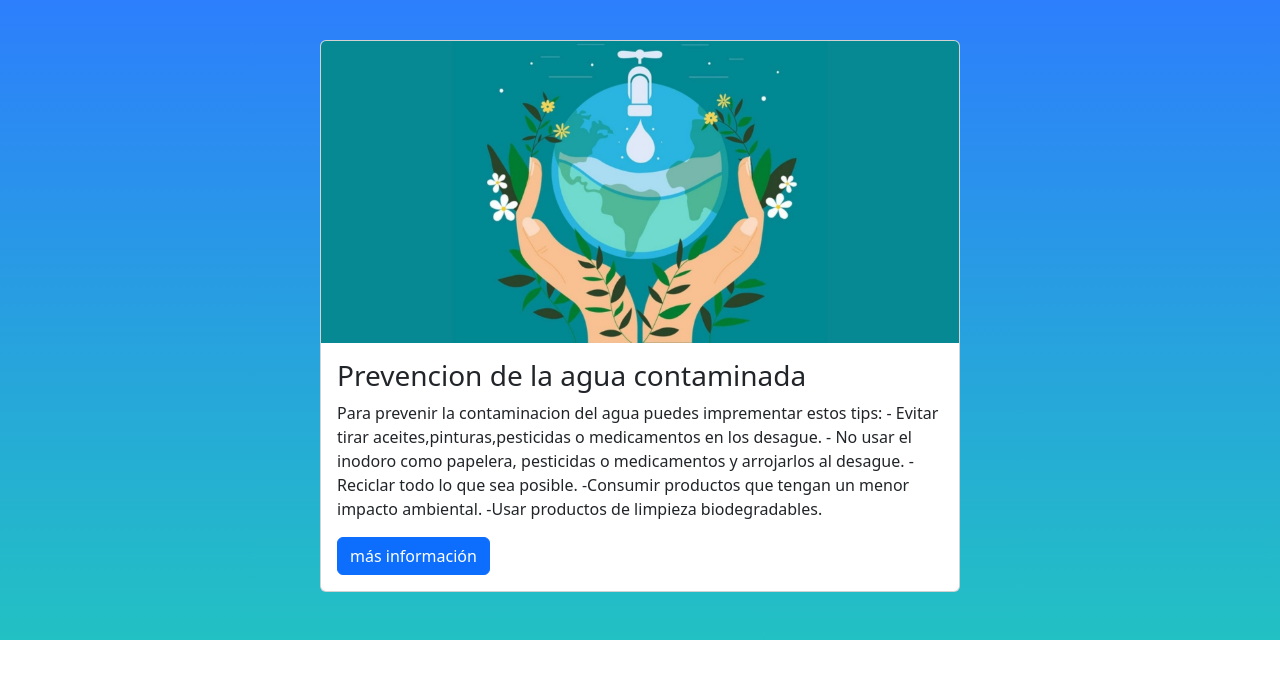
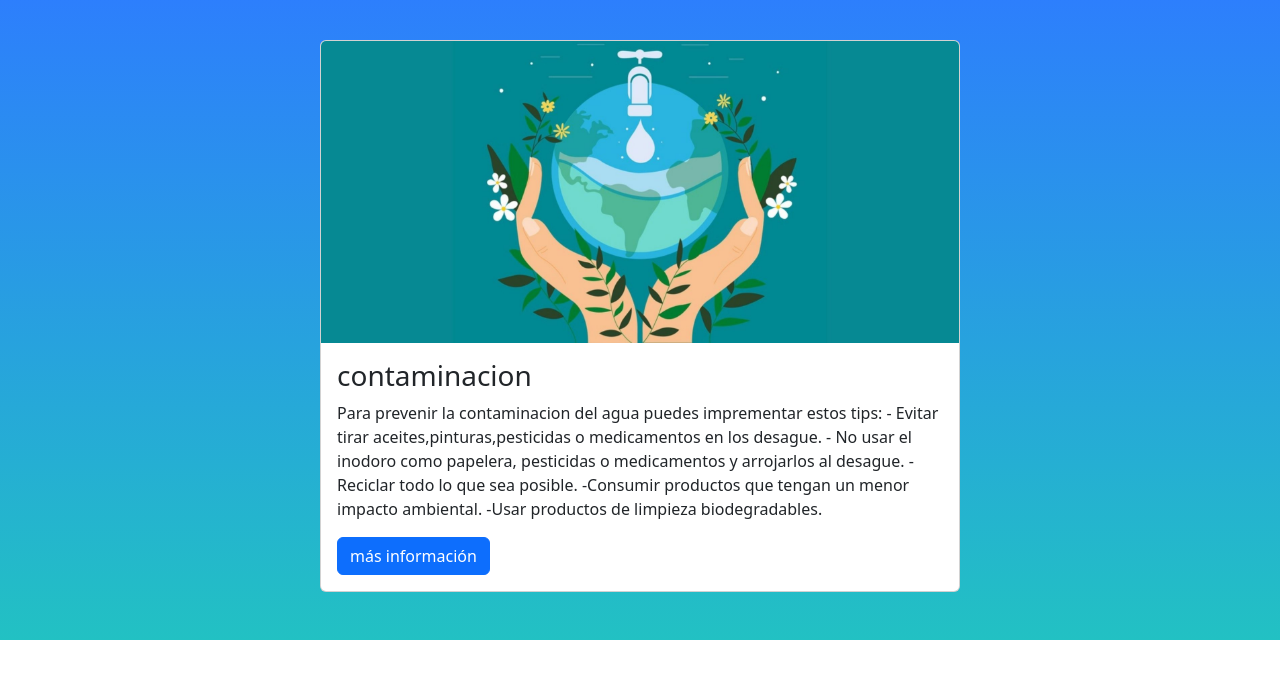
Before and after one commit to Paodolores31/pagina-cuidado-agua, a plain HTML site: page prevencion.html in a window 1280 px wide. Shown: the part 64-742 px from the top of the page. Drawn offline with nearby package versions, Linux system fonts and the light colour scheme.

```diff
--- a/prevencion.html
+++ b/prevencion.html
@@ -44,7 +44,7 @@
                     <div class="card" style="width: 40rem;">
                         <img src="imagenes/3.jpg" class="card-img-top" alt="...">
                             <div class="card-body">
-                                <h3>Prevencion de la agua contaminada </h3>
+                                <h3>contaminacion</h3>
                                 <p>
                                     Para prevenir la contaminacion del agua puedes imprementar estos tips:
 
@@ -69,5 +69,7 @@
 
 
 
+
+
     <script src="https://cdn.jsdelivr.net/npm/bootstrap@5.3.3/dist/js/bootstrap.bundle.min.js" integrity="sha384-YvpcrYf0tY3lHB60NNkmXc5s9fDVZLESaAA55NDzOxhy9GkcIdslK1eN7N6jIeHz" crossorigin="anonymous"></script>
 </html>
```
